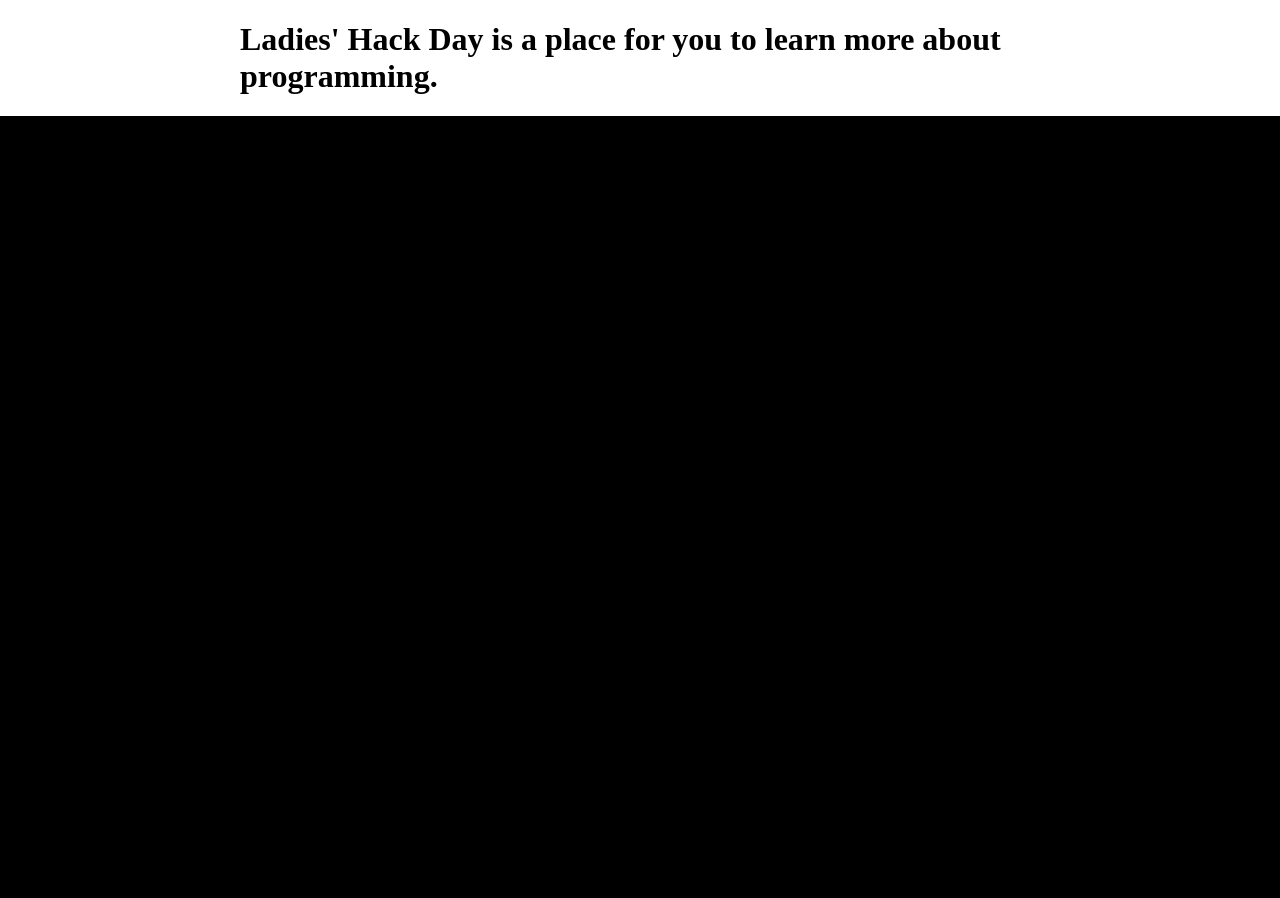
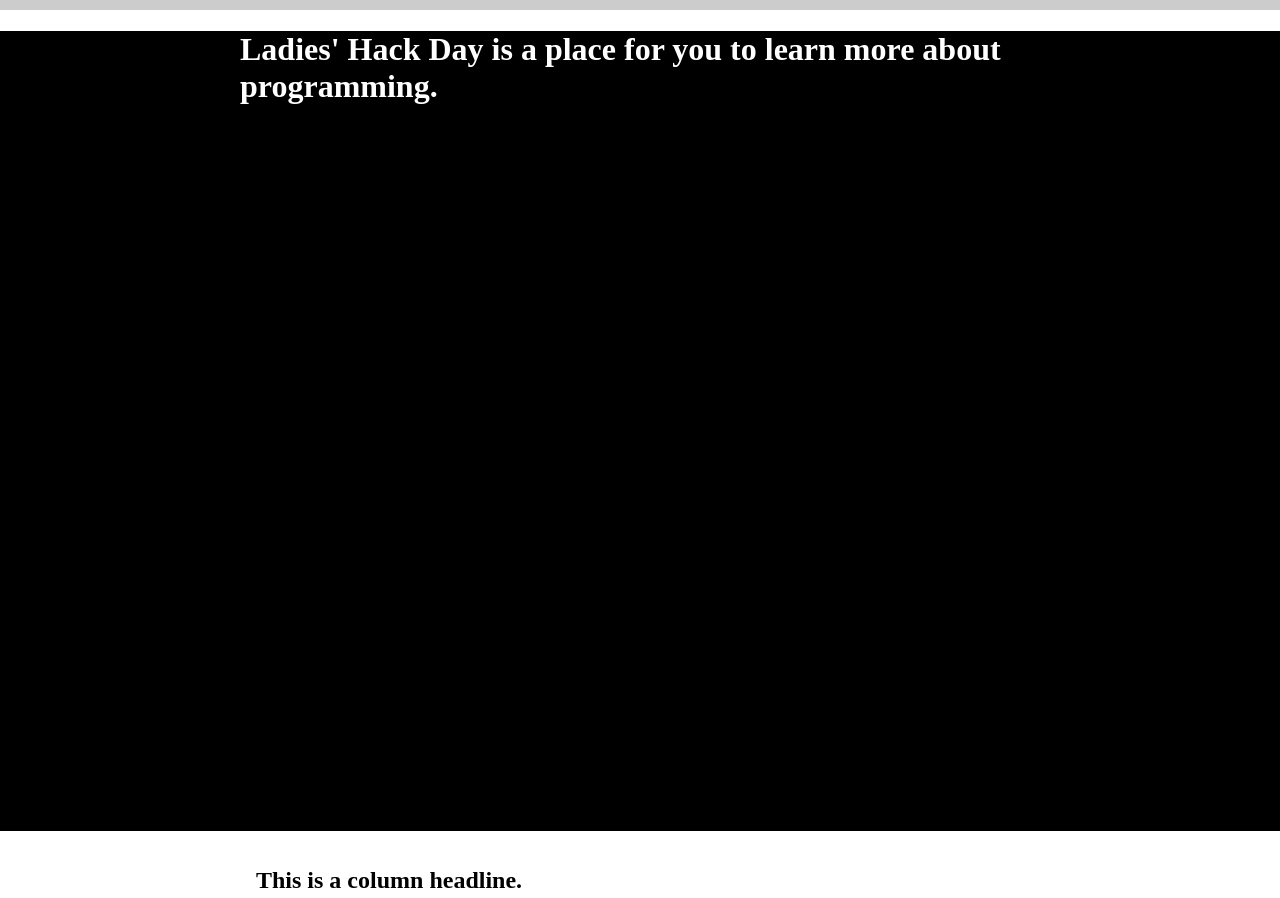
Before and after one commit to ladieshackday/ladieshackday.github.com, a plain HTML site: page index.html in a window 1280 px wide. Shown: the top 898 px of the page. Drawn offline with nearby package versions, Linux system fonts and the light colour scheme; a script that the page names is missing.

Commit message:
scaffolding

```diff
--- a/index.html
+++ b/index.html
@@ -7,9 +7,10 @@
   <meta name="viewport" content="width=device-width">
   <link rel="stylesheet" href="css/normalize.css">
   <style>
+        body {border-top: 10px solid #CCC;}
         .container {width: 800px; margin: auto;}
-        .info {height: 800px; background: #000;}
-        .col {width: 46%; padding: 2%}
+        .headline {height: 800px; background: #000; color: #FFF;}
+        .col {width: 48%; float: left; padding: 2%;}
   </style>
 </head>
 <body>
```
Lines whose indentation alone changed are shown as unchanged.
